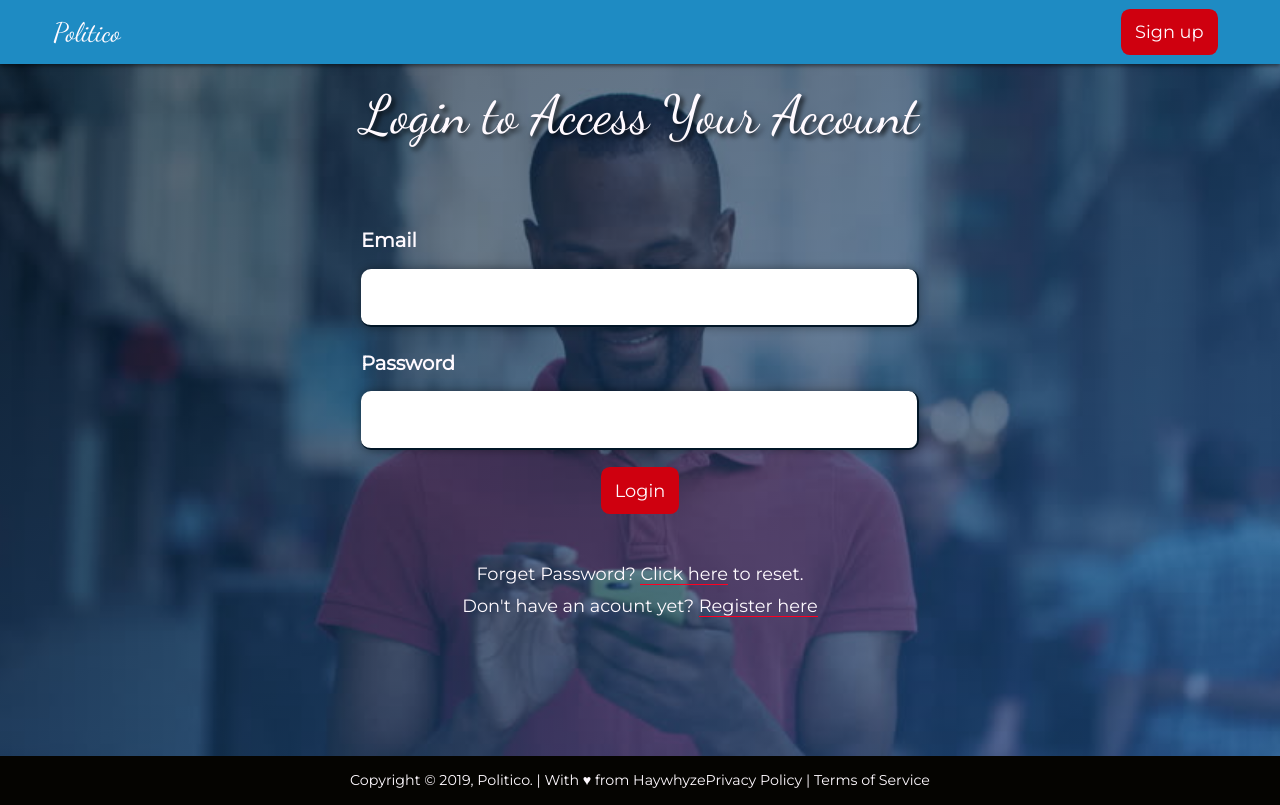
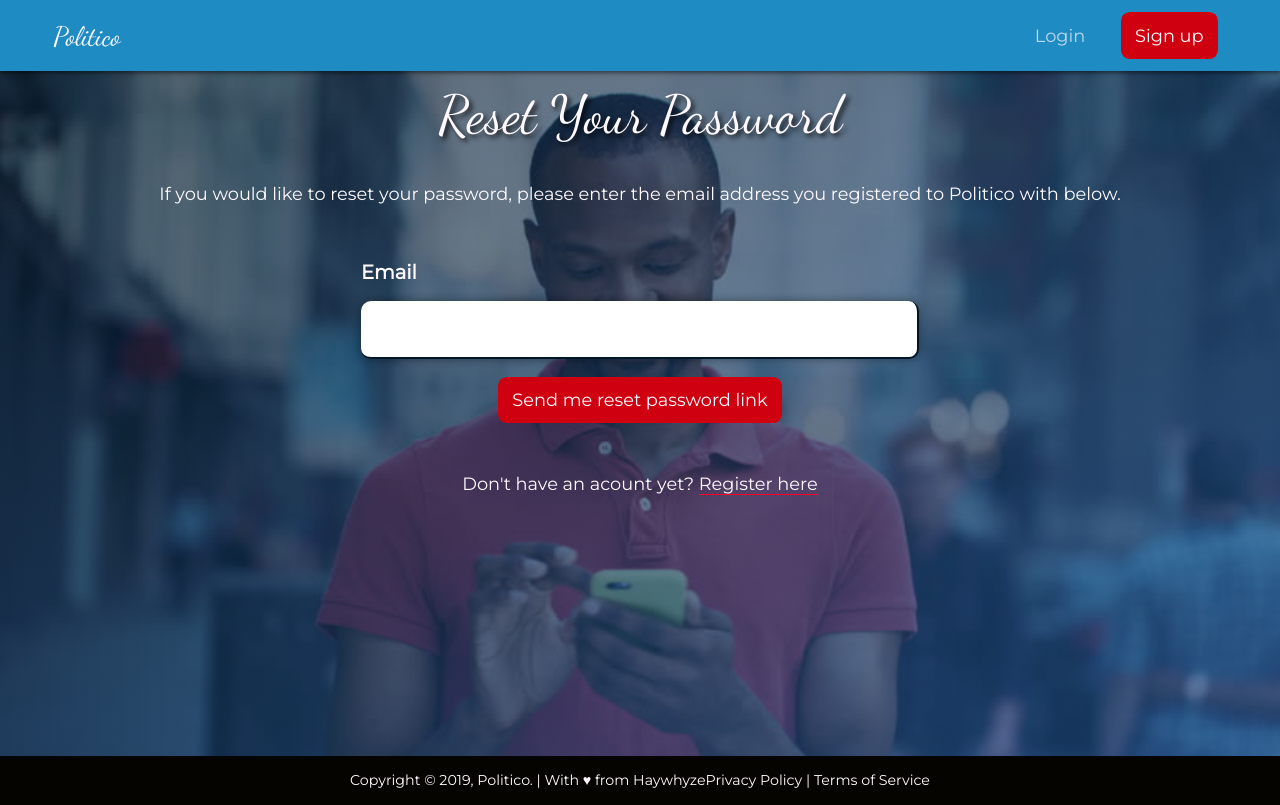
Before and after one commit to haywhyze/politico, a plain HTML site: page UI/reset.html in a window 1280 px wide. Drawn offline with Linux system fonts and the light colour scheme.

Commit message:
feat(design): create reset password page
- create reset password page
- create a link to reset password page from login page

[delivers #163420994]

```diff
--- a/UI/login.html
+++ b/UI/reset.html
@@ -5,7 +5,7 @@
   <meta charset="UTF-8">
   <meta name="viewport" content="width=device-width, initial-scale=1.0">
   <meta http-equiv="X-UA-Compatible" content="ie=edge">
-  <title>Politico - Home</title>
+  <title>Politico</title>
   <link rel='stylesheet' href='https://use.fontawesome.com/releases/v5.6.3/css/all.css' integrity='sha384-UHRtZLI+pbxtHCWp1t77Bi1L4ZtiqrqD80Kn4Z8NTSRyMA2Fd33n5dQ8lWUE00s/'
     crossorigin='anonymous'>
   <link rel="stylesheet" href="https://fonts.googleapis.com/icon?family=Material+Icons">
@@ -27,6 +27,9 @@
     <nav class="header__nav">
 
       <ul class="nav-list">
+        <a href="login.html">
+          <li class="nav-list__item">Login</li>
+        </a>
         <a href="signup.html">
           <li class="button">Sign up</li>
         </a>
@@ -36,17 +39,16 @@
   </header>
   <main class="sign-up">
     <div class="form-container">
-      <h2 class="hero-text__heading">Login to Access Your Account</h2>
+      <h2 class="hero-text__heading">Reset Your Password</h2>
+      <p class="secondary-heading__small u-center">If you would like to reset your password, please enter the email
+        address you
+        registered to Politico with below.</p>
       <form action="#" class="form">
         <div class="input-group"><label for="email">Email</label><input name="email" class="input" id="email" type="email"></div>
-        <div class="input-group"><label for="password">Password</label><input name="password" class="input" id="password"
-            type="password"></div>
-
         <div class="input-group  u-center">
-          <a href="admin.html" class="button button--alt">Login</a>
+          <a href="#" class="button button--alt">Send me reset password link</a>
         </div>
       </form>
-      <p class="form-paragraph">Forget Password? <a href="login.html">Click here</a> to reset.</p>
       <p class="form-paragraph">Don't have an acount yet? <a href="signup.html">Register here</a></p>
     </div>
   </main>
```
